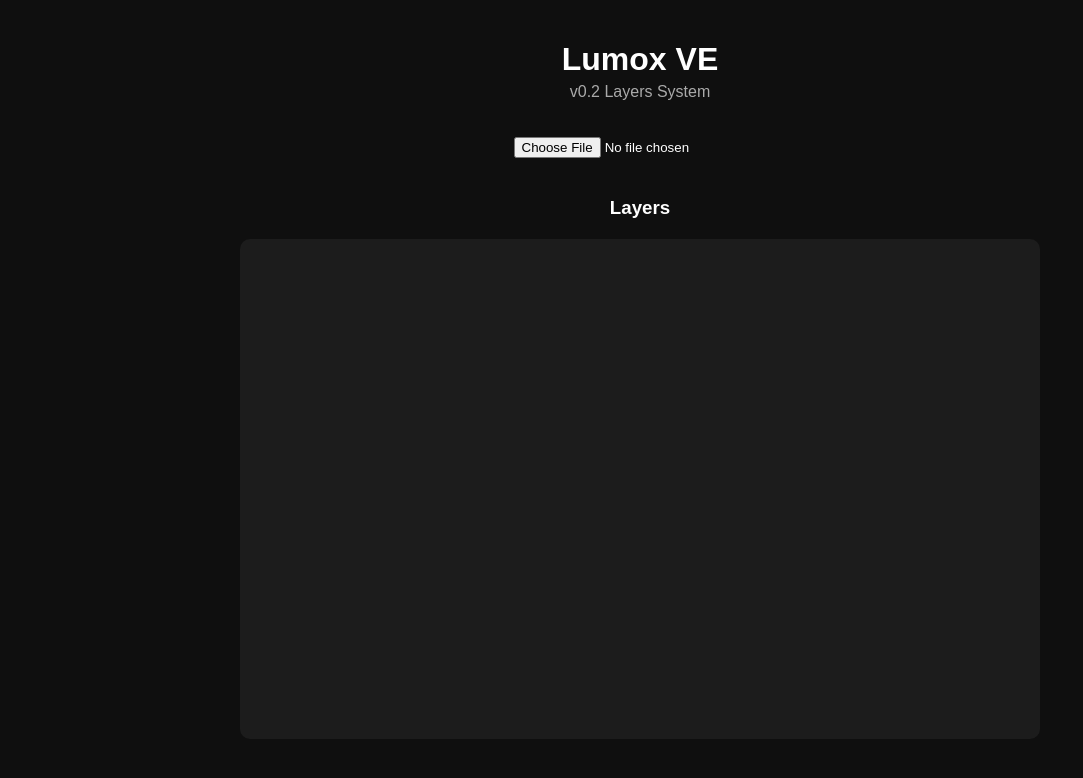
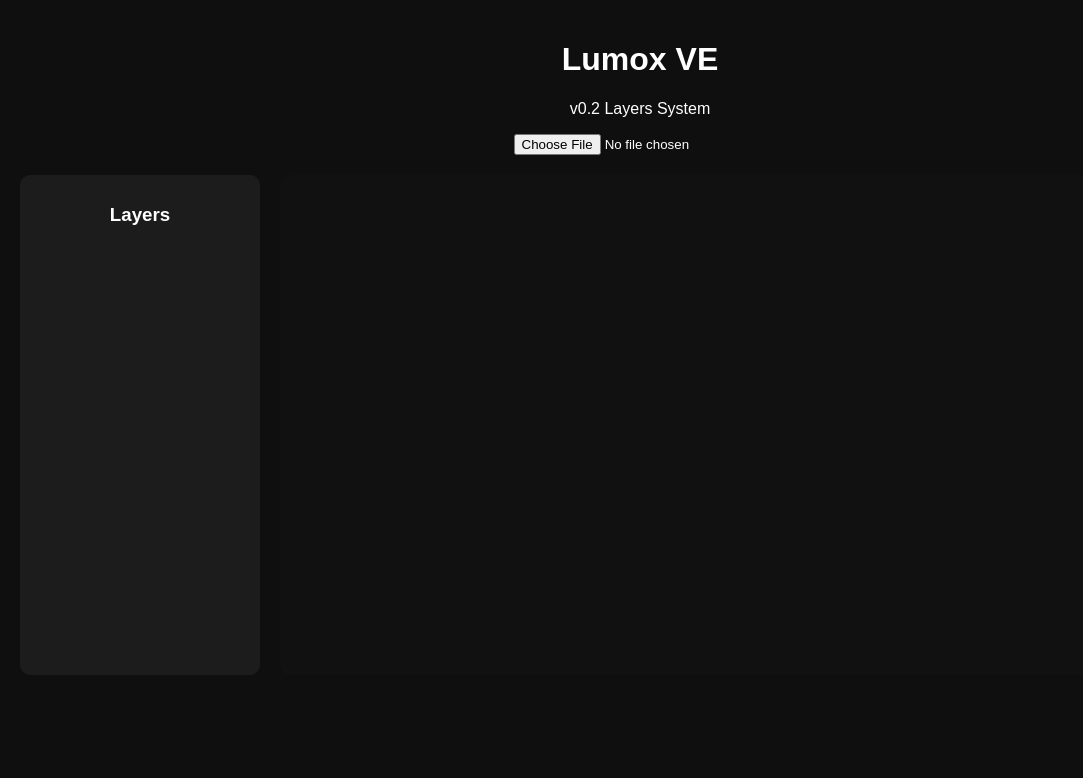
Before and after one commit to Cyber39Dream/lmx-ve, a React (Vite) app: page / in a window 1280 px wide. Shown: the top 778 px of the page, without its empty margins (0-1083 px from the left). Built offline with nearby package versions, Linux system fonts and the light colour scheme.

Commit message:
Refactor CSS styles for layout and appearance

```diff
--- a/src/App.css
+++ b/src/App.css
@@ -1,46 +1,49 @@
 body {
   margin: 0;
-  font-family: Arial, sans-serif;
+  font-family: Arial;
   background: #0f0f0f;
   color: white;
 }
 
 .app {
+  padding: 20px;
   text-align: center;
-  padding: 20px;
 }
 
-h1 {
-  margin-bottom: 0;
+.workspace {
+  display: flex;
+  gap: 20px;
+  margin-top: 20px;
 }
 
-p {
-  margin-top: 5px;
-  color: #aaa;
+.layers {
+  width: 220px;
+  background: #1c1c1c;
+  padding: 10px;
+  border-radius: 10px;
 }
 
-input {
-  margin: 20px 0;
+.layer {
+  background: #2a2a2a;
+  margin: 5px 0;
+  padding: 5px;
+  border-radius: 6px;
+  cursor: pointer;
+  display: flex;
+  gap: 5px;
+  align-items: center;
+  justify-content: space-between;
+}
+
+.layer.active {
+  border: 1px solid #00ffcc;
 }
 
 .canvas-area {
-  margin: 20px auto;
-  width: 90%;
-  max-width: 800px;
-  min-height: 400px;
-  background: #1c1c1c;
+  flex: 1;
+  background: #111;
   border-radius: 10px;
   display: flex;
+  justify-content: center;
   align-items: center;
-  justify-content: center;
-  overflow: hidden;
 }
-
-.canvas-area img {
-  max-width: 100%;
-  max-height: 500px;
-}
-
-.placeholder {
-  color: #666;
-}
```
